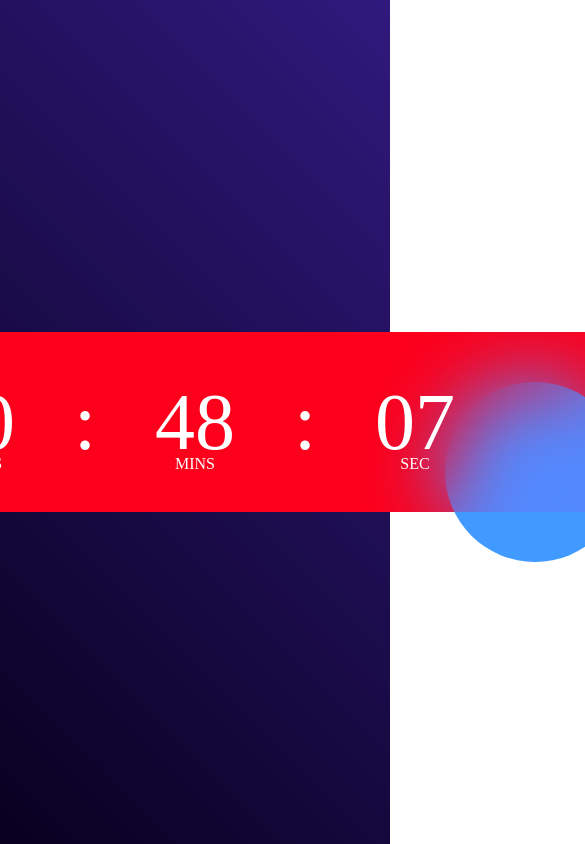
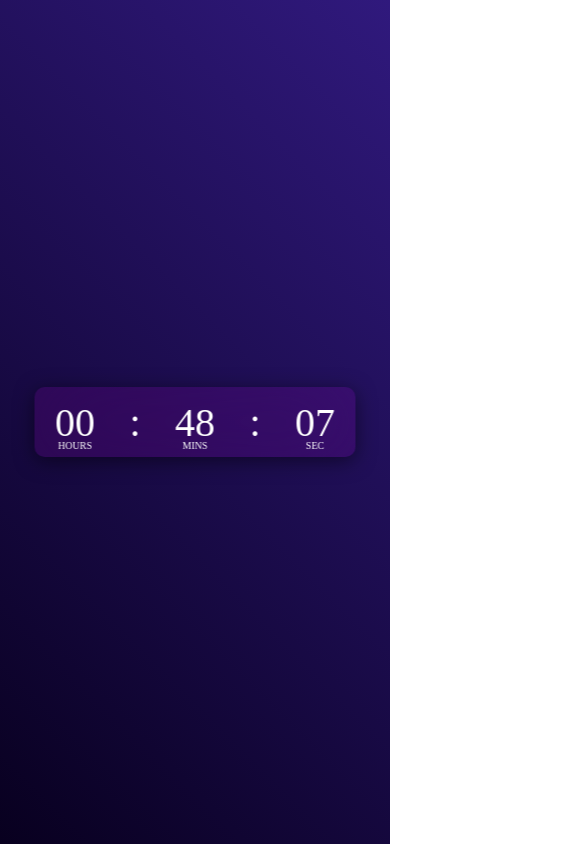
Before and after one commit to mohamedeltahan1470/Digital-Clock, a plain HTML site: page index.html in a window 390 px wide. Shown: the top 844 px of the page, 585 px wide, since content can reach past the window. Drawn offline with Linux system fonts and the light colour scheme.

```diff
--- a/css/style.css
+++ b/css/style.css
@@ -1,25 +1,29 @@
-*{
+* {
     margin: 0;
     padding: 0;
     box-sizing: border-box;
 }
-.hero{
+
+.hero {
     width: 100%;
     min-height: 100vh;
     background: linear-gradient(45deg, #08001f, #30197d);
     color: #fff;
     position: relative;
 }
-.container{
-    width:800px;
+
+.container {
+    max-width: 800px;
+    width: 90%;
     height: 180px;
     position: absolute;
     top: 50%;
     left: 50%;
     transform: translate(-50%, -50%);
-    background: red;
+    padding: 20px;
 }
-.clock{
+
+.clock {
     width: 100%;
     height: 100%;
     background: rgba(235, 0, 255, 0.11);
@@ -28,49 +32,98 @@
     align-items: center;
     justify-content: center;
     backdrop-filter: blur(40px);
+    box-shadow: 0 4px 20px rgba(0, 0, 0, 0.5);
 }
-.container::before{
-    content: '';
-    width: 180px;
-    height: 180px;
-    background: #f41bf4;
-    border-radius: 5px;
-    position: absolute;
-    left: -50px;
-    top: -50px;
-    z-index: -1;
-}
-.container::after{
-    content: '';
-    width: 180px;
-    height: 180px;
-    background: #419aff;
-    border-radius: 50%;
-    position: absolute;
-    right: -30px;
-    bottom: -50px;
-    z-index: -1;
-}
-.clock span{
+
+.clock span {
     font-size: 80px;
     width: 110px;
     display: inline-block;
     text-align: center;
     position: relative;
+    transition: transform 0.3s ease;
 }
-.clock span::after{
+
+.clock span:hover {
+    transform: scale(1.1);
+}
+
+.clock span::after {
     font-size: 16px;
     position: absolute;
     bottom: -5px;
     left: 50%;
     transform: translateX(-50%);
 }
-#hrs::after{
+
+#hrs::after {
     content: 'HOURS';
 }
-#min::after{
+
+#min::after {
     content: 'MINS';
 }
-#sec::after{
+
+#sec::after {
     content: 'SEC';
 }
+
+@media (max-width: 1024px) {
+    .container {
+        height: 160px;
+    }
+
+    .clock span {
+        font-size: 70px;
+        width: 90px;
+    }
+
+    .clock span::after {
+        font-size: 14px;
+    }
+}
+
+@media (max-width: 768px) {
+    .container {
+        height: 140px;
+        padding: 15px;
+    }
+
+    .clock span {
+        font-size: 60px;
+        width: 80px;
+    }
+
+    .clock span::after {
+        font-size: 12px;
+    }
+}
+
+@media (max-width: 600px) {
+    .container {
+        height: 120px;
+    }
+
+    .clock span {
+        font-size: 50px;
+        width: 70px;
+    }
+
+    .clock span::after {
+        font-size: 12px;
+    }
+}
+
+@media (max-width: 480px) {
+    .container {
+        height: 100px;
+    }
+    .clock span {
+        font-size: 40px;
+        width: 60px;
+    }
+
+    .clock span::after {
+        font-size: 10px;
+    }
+}
--- a/index.html
+++ b/index.html
@@ -4,17 +4,17 @@
     <meta charset="UTF-8">
     <meta name="viewport" content="width=device-width, initial-scale=1.0">
     <link rel="stylesheet" href="./css/style.css">
-    <title>Document</title>
+    <title>Clock</title>
 </head>
 <body>
     <div class="hero">
         <div class="container">
             <div class="clock">
-              <span id="hrs"></span>
-              <span>:</span>
-              <span id="min"></span>
-              <span>:</span>
-              <span id="sec"></span>
+                <span id="hrs"></span>
+                <span>:</span>
+                <span id="min"></span>
+                <span>:</span>
+                <span id="sec"></span>
             </div>
         </div>
     </div>
```
Also changed, not shown: js/script.js (+7 -7 lines), 1 other file.
